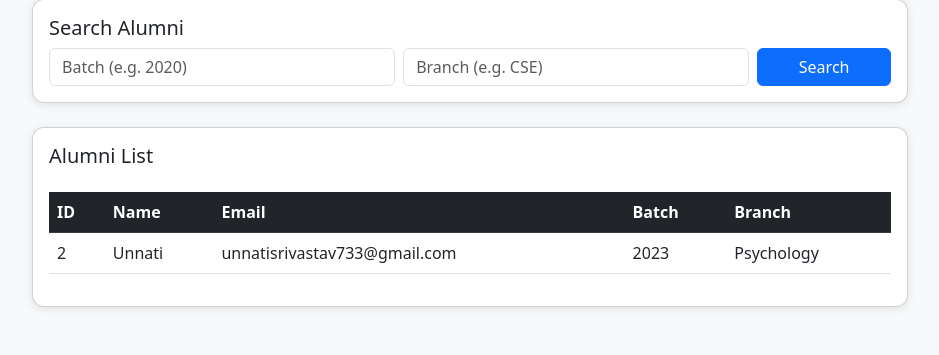
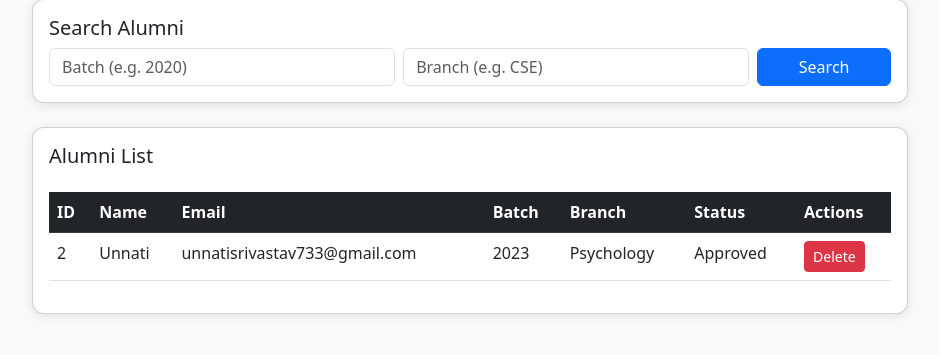
Before and after one commit to KalyanRam-2006/Alumni-Management-System, a Flask app: page /admin-dashboard in a window 1280 px wide. Shown: the part 135-490 px from the top of the page, without its empty margins (170-1109 px from the left). Run offline with Flask 3, Linux system fonts and the light colour scheme; a user stored in the database is signed in; data comes from the database, SQL or seed files in the repository; both versions use the stored data as it was after the commit.

Commit message:
Added Admin approve and delete profiles option

```diff
--- a/app.py
+++ b/app.py
@@ -162,42 +162,43 @@ def dashboard():
         return render_template("dashboard.html", user=session.get("user"), announcements=announcements)
     else:
         return redirect(url_for("login"))
-    # Profile route: view and edit user profile
-    @app.route("/profile/<int:user_id>", methods=["GET", "POST"])
-    def profile(user_id):
-        conn = sqlite3.connect("database.db")
-        cursor = conn.cursor()
-        cursor.execute("SELECT id, name, email, batch, branch, work_experience, achievements FROM alumni WHERE id=?", (user_id,))
-        user = cursor.fetchone()
 
-        if not user:
-            conn.close()
-            return "User not found", 404
+# Profile route: view and edit user profile
+@app.route("/profile/<int:user_id>", methods=["GET", "POST"])
+def profile(user_id):
+    conn = sqlite3.connect("database.db")
+    cursor = conn.cursor()
+    cursor.execute("SELECT id, name, email, batch, branch, work_experience, achievements FROM alumni WHERE id=?", (user_id,))
+    user = cursor.fetchone()
 
-        # Only allow editing if logged in and viewing own profile
-        can_edit = False
-        if "user_id" in session and session["user_id"] == user_id:
-            can_edit = True
-            if request.method == "POST":
-                name = request.form["name"].strip()
-                email = request.form["email"].strip()
-                batch = request.form["batch"].strip()
-                branch = request.form["branch"].strip()
-                work_experience = request.form["work_experience"].strip()
-                achievements = request.form["achievements"].strip()
-                # Basic validation
-                if not name or not email:
-                    flash("Name and Email are required.")
-                else:
-                    cursor.execute("UPDATE alumni SET name=?, email=?, batch=?, branch=?, work_experience=?, achievements=? WHERE id=?",
-                                   (name, email, batch, branch, work_experience, achievements, user_id))
-                    conn.commit()
-                    # Refresh user data
-                    cursor.execute("SELECT id, name, email, batch, branch, work_experience, achievements FROM alumni WHERE id=?", (user_id,))
-                    user = cursor.fetchone()
-                    flash("Profile updated successfully.")
+    if not user:
         conn.close()
-        return render_template("profile.html", user=user, can_edit=can_edit)
+        return "User not found", 404
+
+    # Only allow editing if logged in and viewing own profile
+    can_edit = False
+    if "user_id" in session and session["user_id"] == user_id:
+        can_edit = True
+        if request.method == "POST":
+            name = request.form["name"].strip()
+            email = request.form["email"].strip()
+            batch = request.form["batch"].strip()
+            branch = request.form["branch"].strip()
+            work_experience = request.form["work_experience"].strip()
+            achievements = request.form["achievements"].strip()
+            # Basic validation
+            if not name or not email:
+                flash("Name and Email are required.")
+            else:
+                cursor.execute("UPDATE alumni SET name=?, email=?, batch=?, branch=?, work_experience=?, achievements=? WHERE id=?",
+                               (name, email, batch, branch, work_experience, achievements, user_id))
+                conn.commit()
+                # Refresh user data
+                cursor.execute("SELECT id, name, email, batch, branch, work_experience, achievements FROM alumni WHERE id=?", (user_id,))
+                user = cursor.fetchone()
+                flash("Profile updated successfully.")
+    conn.close()
+    return render_template("profile.html", user=user, can_edit=can_edit)
 
 @app.route("/admin-login", methods=["GET", "POST"])
 def admin_login():
@@ -227,8 +228,32 @@ def admin_dashboard():
     conn = sqlite3.connect("database.db")
     cursor = conn.cursor()
 
+    # Approve or delete user actions
+    if request.method == "POST":
+        user_id = request.form.get("user_id")
+        action = request.form.get("action")
+        if user_id and action:
+            if action == "approve":
+                cursor.execute("PRAGMA table_info(alumni)")
+                columns = [col[1] for col in cursor.fetchall()]
+                if "approved" not in columns:
+                    cursor.execute("ALTER TABLE alumni ADD COLUMN approved INTEGER DEFAULT 0")
+                    conn.commit()
+                cursor.execute("UPDATE alumni SET approved=1 WHERE id=?", (user_id,))
+                conn.commit()
+            elif action == "delete":
+                cursor.execute("DELETE FROM alumni WHERE id=?", (user_id,))
+                conn.commit()
+
+    # Ensure 'approved' column exists for display
+    cursor.execute("PRAGMA table_info(alumni)")
+    columns = [col[1] for col in cursor.fetchall()]
+    if "approved" not in columns:
+        cursor.execute("ALTER TABLE alumni ADD COLUMN approved INTEGER DEFAULT 0")
+        conn.commit()
+
     # Search & Filter
-    query = "SELECT * FROM alumni"
+    query = "SELECT id, name, email, batch, branch, approved FROM alumni"
     filters = []
     params = []
 
--- a/templates/admin_dashboard.html
+++ b/templates/admin_dashboard.html
@@ -27,6 +27,8 @@
                 <th>Email</th>
                 <th>Batch</th>
                 <th>Branch</th>
+                <th>Status</th>
+                <th>Actions</th>
             </tr>
         </thead>
         <tbody>
@@ -35,8 +37,23 @@
                 <td>{{ alumni[0] }}</td>
                 <td>{{ alumni[1] }}</td>
                 <td>{{ alumni[2] }}</td>
+                <td>{{ alumni[3] }}</td>
                 <td>{{ alumni[4] }}</td>
-                <td>{{ alumni[5] }}</td>
+                <td>{% if alumni[5] == 1 %}Approved{% else %}Pending{% endif %}</td>
+                <td>
+                    {% if alumni[5] != 1 %}
+                    <form method="post" style="display:inline;">
+                        <input type="hidden" name="user_id" value="{{ alumni[0] }}">
+                        <input type="hidden" name="action" value="approve">
+                        <button type="submit" class="btn btn-success btn-sm">Approve</button>
+                    </form>
+                    {% endif %}
+                    <form method="post" style="display:inline;">
+                        <input type="hidden" name="user_id" value="{{ alumni[0] }}">
+                        <input type="hidden" name="action" value="delete">
+                        <button type="submit" class="btn btn-danger btn-sm">Delete</button>
+                    </form>
+                </td>
             </tr>
             {% endfor %}
         </tbody>
--- a/templates/dashboard.html
+++ b/templates/dashboard.html
@@ -1,6 +1,8 @@
 {% extends "base.html" %}
 {% block content %}
+
 <h2>Welcome, {{ user }}!</h2>
+<a href="{{ url_for('profile', user_id=session['user_id']) }}" class="btn btn-primary mb-3">View Profile</a>
 
 <div class="card p-3 mt-3">
     <h5>Announcements</h5>
```
Also changed, not shown: database.db.
